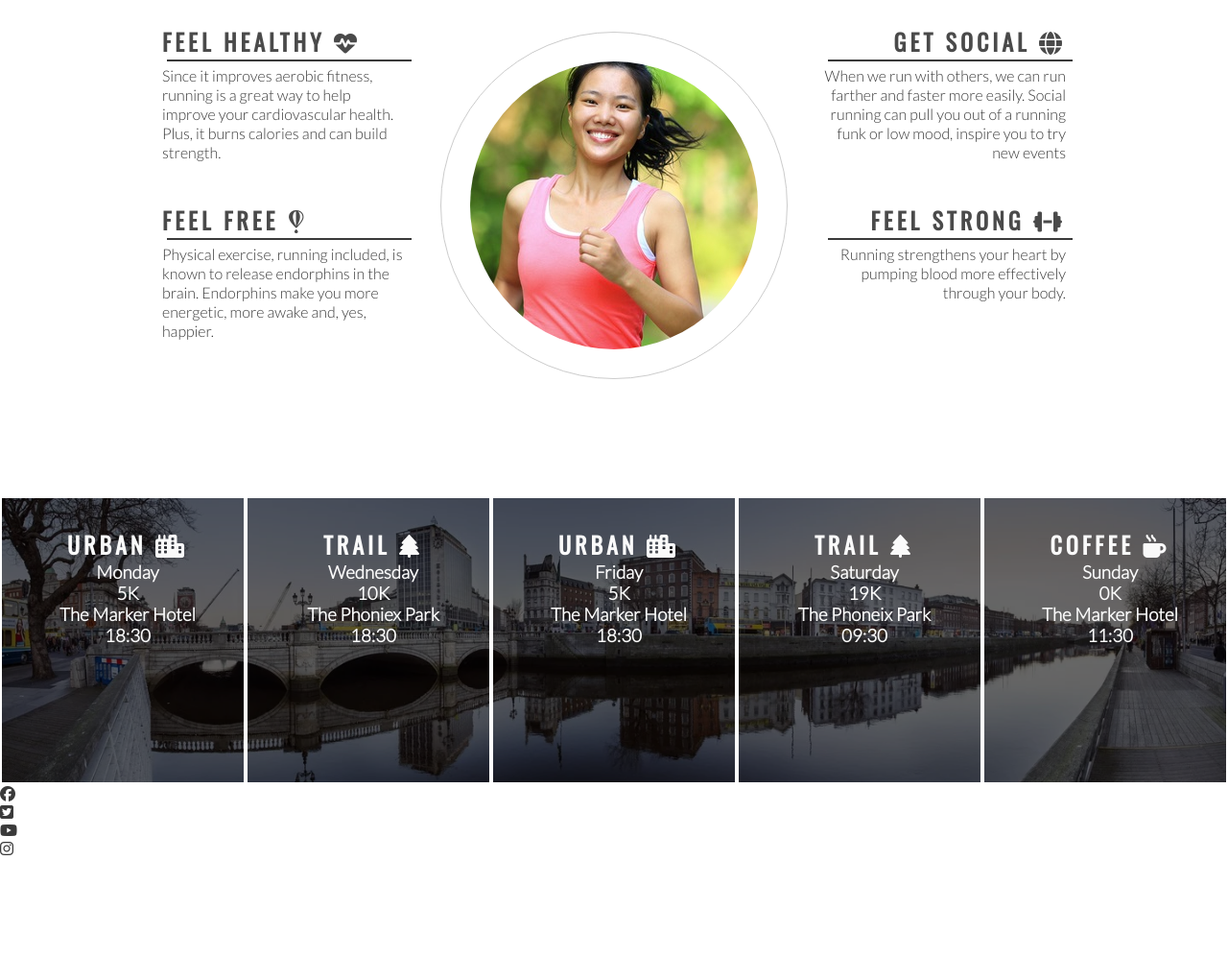
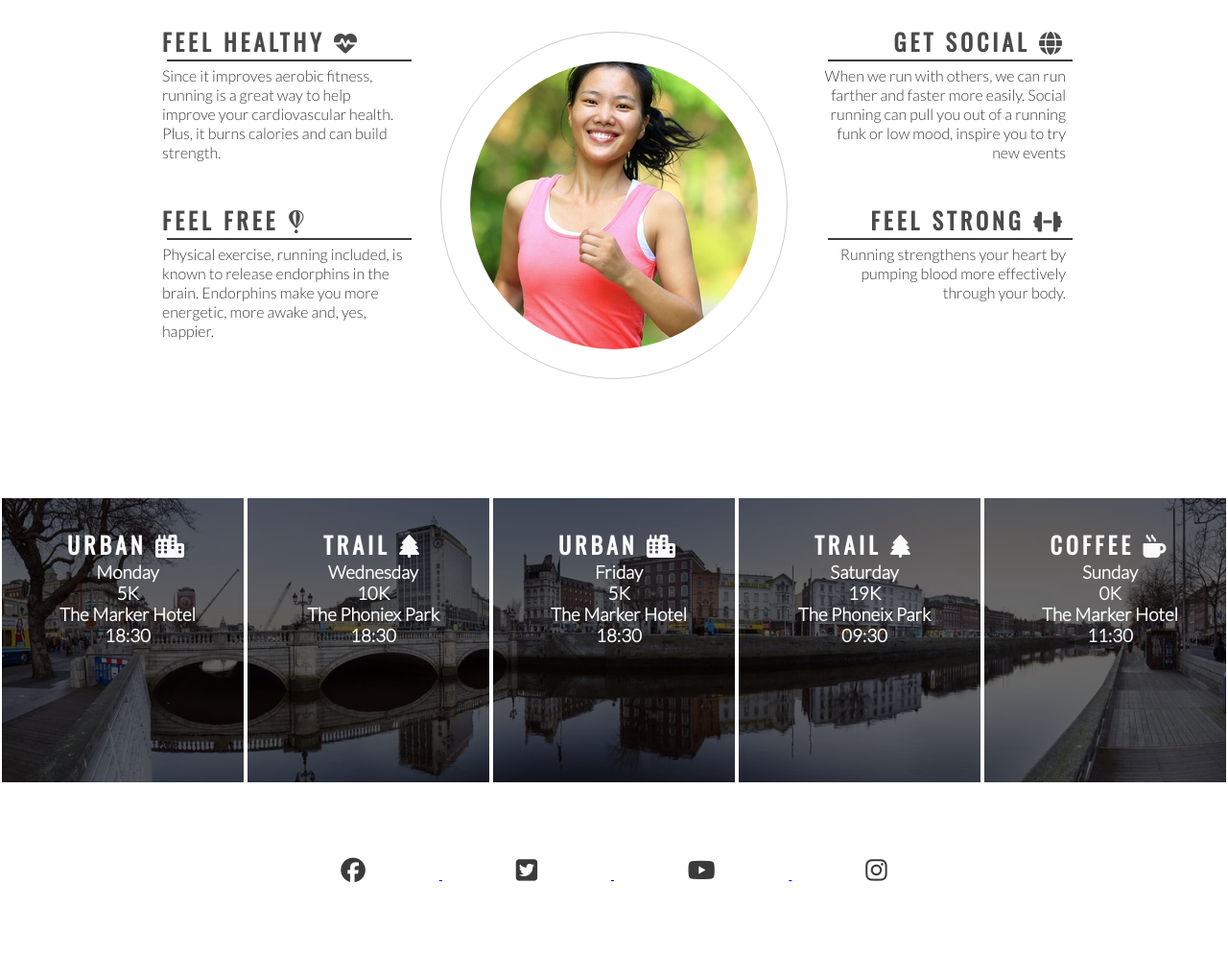
Before and after one commit to Oran-123/Love-Running, a plain HTML site: page index.html in a window 1280 px wide. Shown: the part 778-1774 px from the top of the page at 96% size. Before the commit the page ends 1671 px from the top, so only its background shows below. Drawn offline with nearby package versions, Linux system fonts and the light colour scheme.

Commit message:
Add style to social network icons#

```diff
--- a/assets/css/style.css
+++ b/assets/css/style.css
@@ -212,3 +212,25 @@ hr{
 #Times h2{
     color:#fafafa
 }
+
+/* footer */
+
+footer{
+    height:150px;
+
+}
+
+.social-networks{
+    text-align: center;
+}
+
+.social-networks > li{
+    display: inline;
+}
+
+.social-networks i{
+    font-size: 160%;
+    margin: 1%;
+    padding: 5%;
+    color: #3a3a3a;
+}
--- a/index.html
+++ b/index.html
@@ -116,11 +116,11 @@
         </div>
     </section>
     <footer>
-        <Ol>
-            <li a href="https;//facebook.com" target="_blank" rel="noopener" aria-label="Visit our Facebokk page (opens new tab)" ><i class="fa-brands fa-facebook"></i></li>
-            <li a href="https;//twitter.com" target="_blank" rel="noopener" aria-label="Visit our Twitter page (opens new tab)"><i class="fa-brands fa-square-twitter"></i></li>
-            <li a href="https;//Youtube.com" target="_blank" rel="noopener" aria-label="Visit our Youtube Channel (opens new tab)"><i class="fa-brands fa-youtube"></i></li>
-            <li a href="https;//Instagram.com" target="_blank" rel="noopener" aria-label="Visit our Instagram page (opens new tab)"><i class="fa-brands fa-instagram"></i></li>
+        <ul class="social-networks">
+            <li> <a href="https://facebook.com" target="_blank" rel="noopener" aria-label="Visit our Facebokk page (opens new tab)"><i class="fa-brands fa-facebook"></i></li>
+            <li> <a href="https://twitter.com" target="_blank" rel="noopener" aria-label="Visit our Twitter page (opens new tab)"><i class="fa-brands fa-square-twitter"></i></li>
+            <li> <a href="https://Youtube.com" target="_blank" rel="noopener" aria-label="Visit our Youtube Channel (opens new tab)"><i class="fa-brands fa-youtube"></i></li>
+            <li> <a href="https://Instagram.com" target="_blank" rel="noopener" aria-label="Visit our Instagram page (opens new tab)"><i class="fa-brands fa-instagram"></i></li>
         </Ol>
     </footer>
     <!--Font awesome script-->
```
